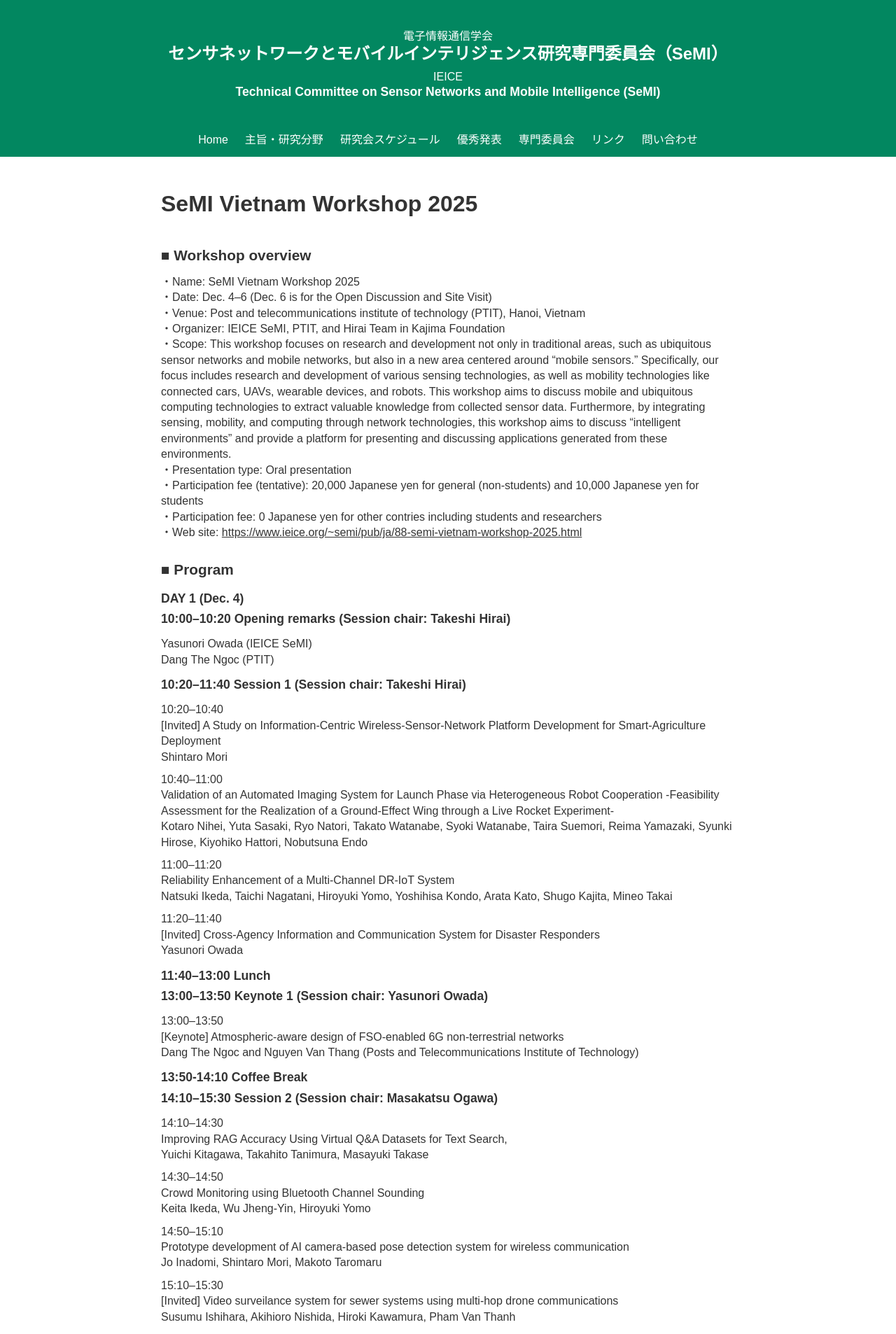
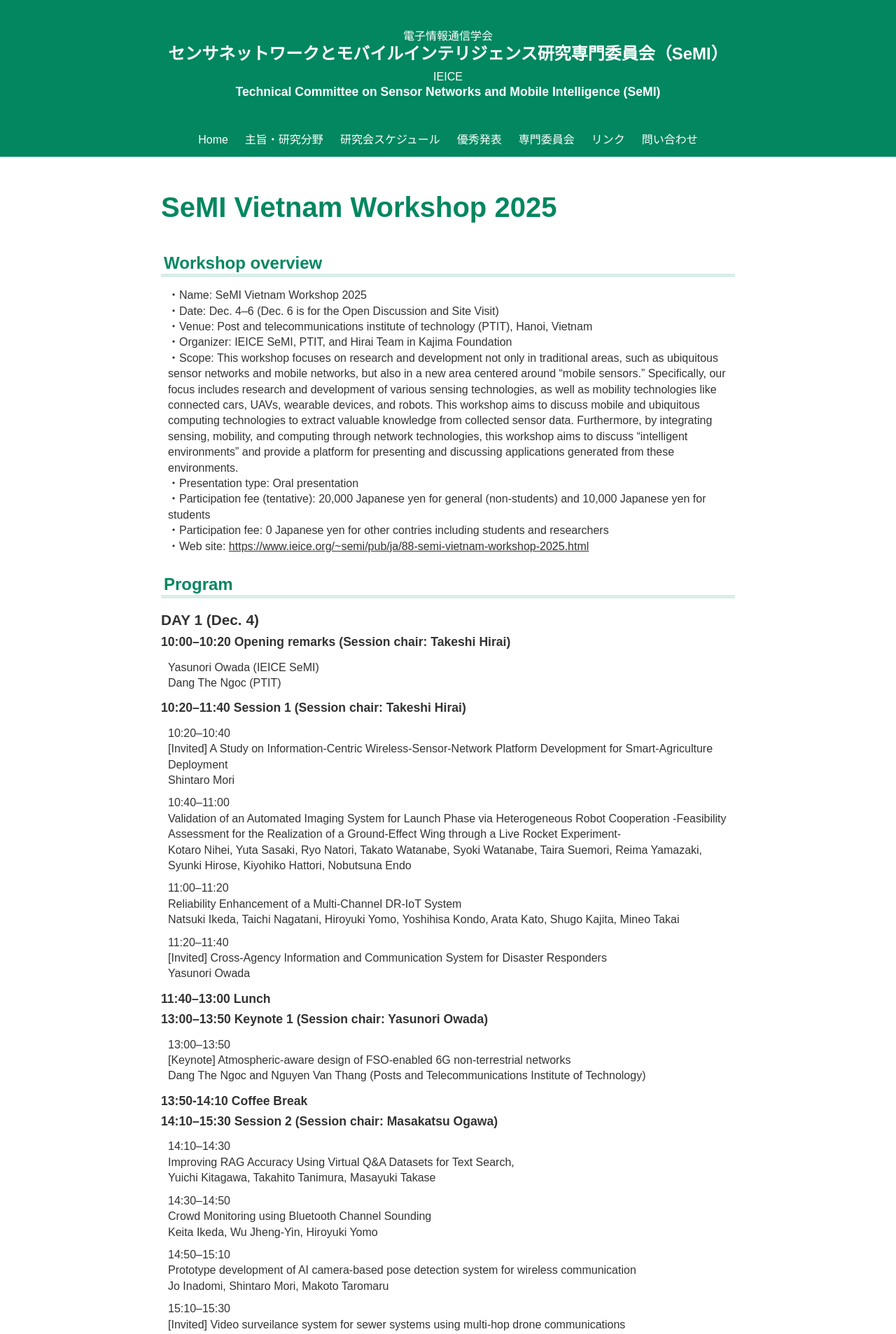
Before and after one commit to IEICE-SeMI/ieice-semi.github.io, a Jekyll site: the page built from docs/_posts/2025-12-04-conf.md, in a window 1280 px wide. Shown: the top 1906 px of the page at 70% size. Built offline with Jekyll 4.4.1, drawn with Linux system fonts in a browser that asks for light colours; some of the changed text lies outside the part shown.

Commit message:
udpate style

```diff
--- a/docs/_posts/2025-12-04-conf.md
+++ b/docs/_posts/2025-12-04-conf.md
@@ -5,7 +5,7 @@ date:   2025-12-04 00:00:00 +0900
 categories: event
 ---
 
-## ■ Workshop overview
+## Workshop overview
 ・Name: SeMI Vietnam Workshop 2025
 ・Date: Dec. 4–6 (Dec. 6 is for the Open Discussion and Site Visit)
 ・Venue: Post and telecommunications institute of technology (PTIT), Hanoi, Vietnam
@@ -16,7 +16,7 @@ categories: event
 ・Participation fee: 0 Japanese yen for other contries including students and researchers
 ・Web site: <https://www.ieice.org/~semi/pub/ja/88-semi-vietnam-workshop-2025.html>
 
-## ■ Program
+## Program
 
 ### DAY 1 (Dec. 4)
 
@@ -155,23 +155,24 @@ Ryota Nakagawa, Shintaro Mori, Makoto Taromaru
 15:30–15:50
 [Invited] Evaluation of mmWave Terminal-Cooperative Communication Performance with Directional Antennas
 Hiraku Okada
-DAY 3 (Dec. 6)
+
+### DAY 3 (Dec. 6)
 8:00–15:00  Open Discussion and Site Visit
 
 
-## ■ Submission and participation form
+## Submission and participation form
 <https://forms.gle/8HW9g3NNGnfnCtpeA>
 
-## ■ Submission for presenter
+## Submission for presenter
 ・Submission contents: Title, Authors, Abstract (All contents can be tentative and you don't need to submit any manuscript)
 ・Submission deadline: Sep. 30 23:59 JST
 ・Topic: mobile sensors, sensing technologies, mobility technologies (connected cars, UAVs, wearable devices, and robots), mobile and ubiquitous computing technologies, integrating sensing, mobility, and computing through network technologies, intelligent environments, etc.
 
-## ■ Open Discussion and Site Visit
+## Open Discussion and Site Visit
 We plan to visit the Hanoi city.
 
-## ■ Contact
+## Contact
 Takeshi Hirai (semi-sec22@mail.ieice.org)
 
-## ■ Note
+## Note
 We are welcome to make a presentation about published research content in conferences and journals or work-in-progress research content.
--- a/docs/assets/css/styles.css
+++ b/docs/assets/css/styles.css
@@ -78,7 +78,7 @@ main.main-content {
 }
 
 main.main-content h1 {
-  font-size: 1.8rem;
+  font-size: 2.2rem;
   text-decoration: none;
 }
 
@@ -88,8 +88,9 @@ main.main-content h1 a {
 }
 
 main.main-content h1.page-title {
-  font-size: 2rem;
+  font-size: 2.5rem;
   margin: 30px 0 0;
+  color: #028760;
 }
 
 main.main-content div.content {
@@ -97,24 +98,27 @@ main.main-content div.content {
   margin: 0 0 30px;
   overflow-wrap: break-word;
   line-height: 1.4em;
-  border-bottom: 1px dotted #ccc;
+  border-bottom: 1px dashed #ccc;
 }
 
 main.main-content div.content h1 {
   margin: 20px 0 10px;
-  padding: 2px 10px;
-  font-size: 1.5rem;
+  padding: 4px 10px 2px;
+  font-size: 1.8rem;
   border-left: 10px solid #028760;
 }
 
 main.main-content div.content h2 {
   margin: 25px 0 10px;
-  font-size: 1.3rem;
+  padding: 0 4px 2px;
+  font-size: 1.5rem;
+  color: #028760;
+  border-bottom: 5px solid rgba(2, 135, 96, 0.15);
 }
 
 main.main-content div.content h3 {
   margin: 20px 0 10px;
-  font-size: 1.1rem;
+  font-size: 1.3rem;
 }
 
 main.main-content div.content h4 {
@@ -123,7 +127,7 @@ main.main-content div.content h4 {
 }
 
 main.main-content div.content p {
-  padding: 5px 0;
+  padding: 5px 10px;
 }
 
 main.main-content div.content del {
@@ -151,7 +155,6 @@ main.main-content div.content hr:before {
 }
 
 main.main-content div.home-posts {
-  border-bottom: 1px dotted #ccc;
   padding: 40px 0 30px;
 }
 
```
Also changed, not shown: docs/_posts/2025-01-23-conf.md (+3 -3 lines), docs/_posts/2025-07-30-conf.md (+2 -2 lines), docs/_posts/2026-01-22-conf.md (+1 -1 lines), README.md.
